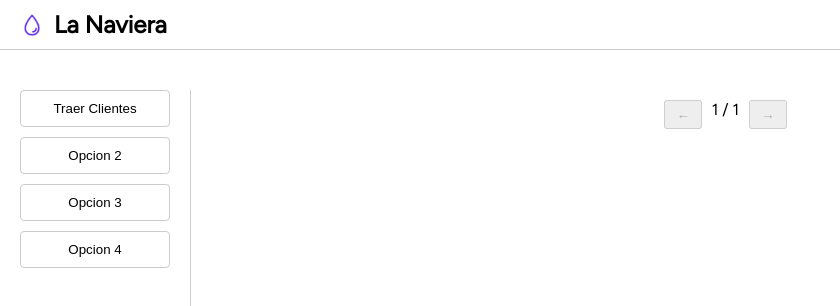
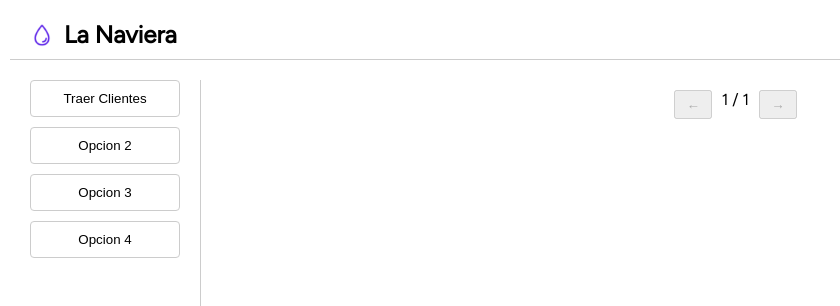
Before and after one commit to L34N07/PATnav, a React (Vite) app: page / in a window 1280 px wide. Shown: the top 306 px of the page, without its empty margins (0-840 px from the left). Built offline with nearby package versions, Linux system fonts and the light colour scheme.

Commit message:
Just pargins

```diff
--- a/src/App.css
+++ b/src/App.css
@@ -1,5 +1,5 @@
 body {
-  margin: 0;
+  margin: 10px;
   font-family: 'Figtree', Arial, "Helvetica Neue", Helvetica, sans-serif;
 }
 
@@ -31,7 +31,7 @@ body {
   flex: 1;
   display: flex;
   padding: 20px;
-  margin: 20px 0;
+  margin: 0px 0;
 }
 
 .sidebar {
@@ -80,7 +80,7 @@ thead th {
   flex: 1;
   overflow-y: auto;
   overflow-x: hidden;
-  padding-left: 0;
+  padding-left: 20px;
 }
 
 .pagination {
```
